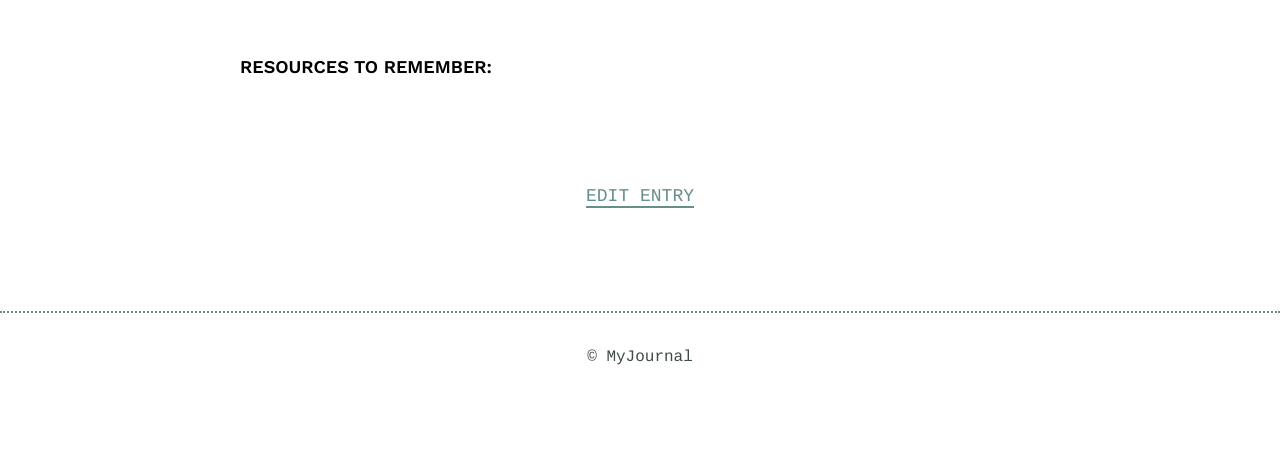
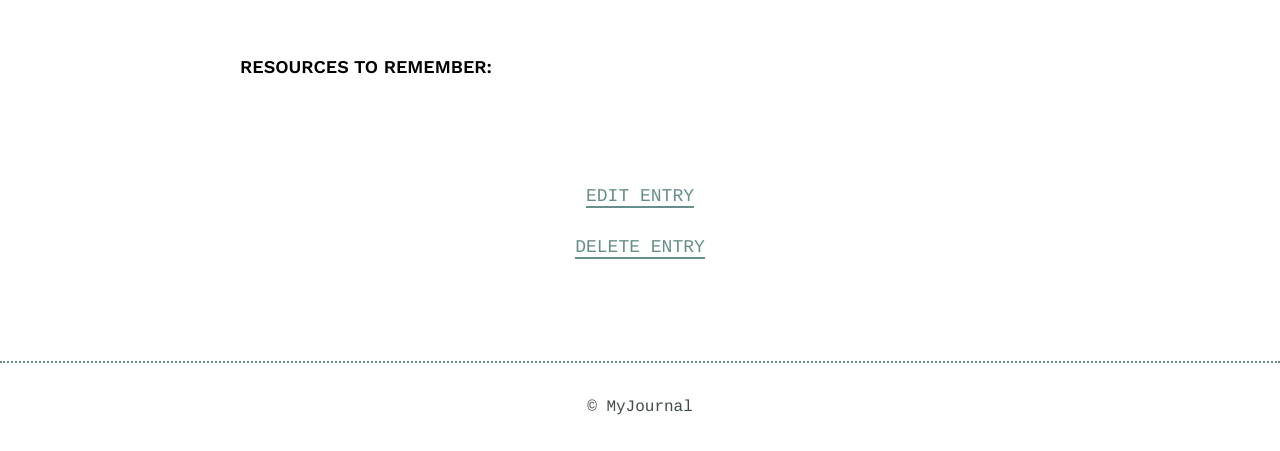
Before and after one commit to hyungmogu/THPWD05-Build-a-Personal-Learning-Journal-with-Flask, a Flask app: template templates/detail.html in a window 1280 px wide. Shown: the part 418-869 px from the top of the page. Before the commit the page ends 783 px from the top, so only its background shows below. Run offline with Flask 2, Linux system fonts and the light colour scheme; the template is opened without the code that fills it, so the values that code supplies are empty.

Commit message:
feat: Fix and add endpoint for delete entry

```diff
--- a/app.py
+++ b/app.py
@@ -159,7 +159,8 @@ def delete_entry(entry_id):
     # Fetch entry by id
     try:
         entry = models.Entries.get(models.Entries.id == int(entry_id))
-        entry.delete()
+        entry.delete_instance()
+        entry.save()
         flash("Entry has been deleted successfully")
     except models.DoesNotExist:
         # if entry is none, then flash a message
--- a/templates/detail.html
+++ b/templates/detail.html
@@ -33,5 +33,6 @@
     </div>
     <div class="edit">
         <p><a href="{{ url_for('edit_entry', entry_id=entry.id) }}">Edit Entry</a></p>
+        <p><a href="{{ url_for('delete_entry', entry_id=entry.id) }}">Delete Entry</a></p>
     </div>
 {% endblock %}
```
